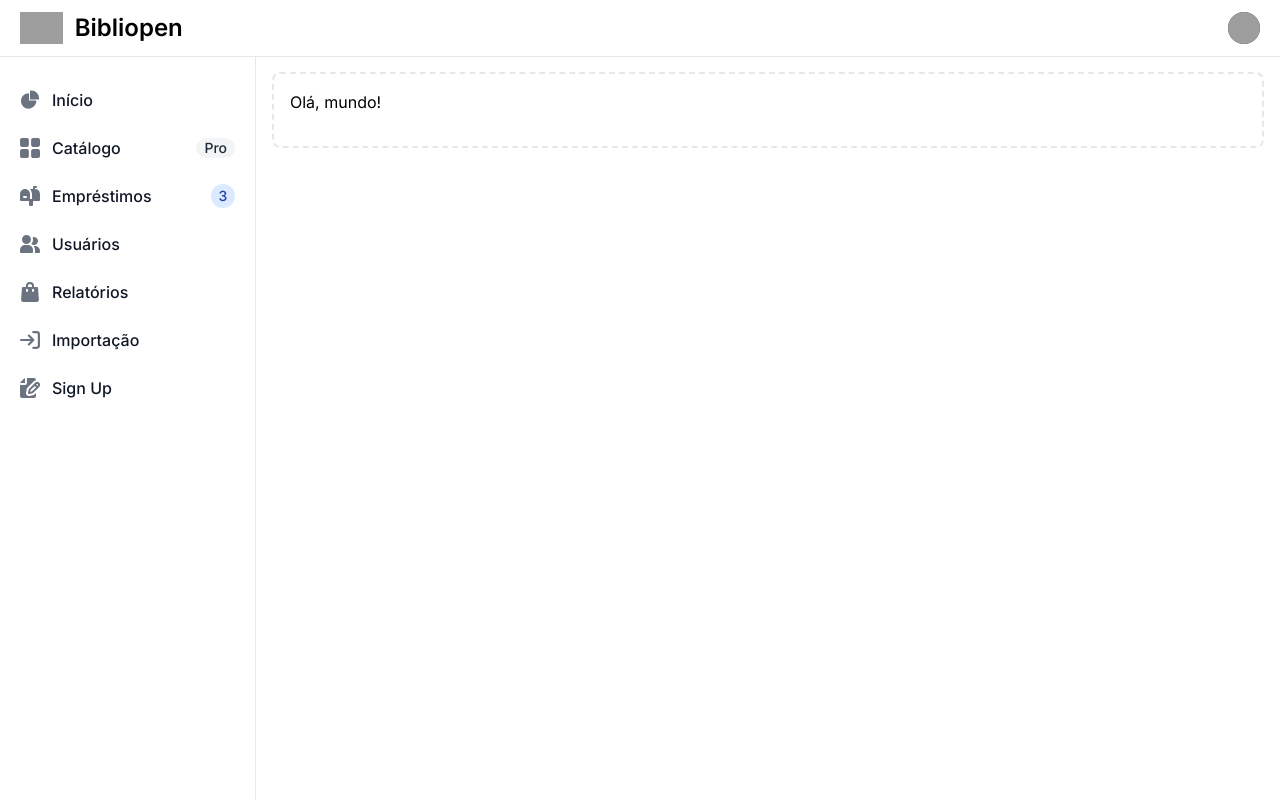
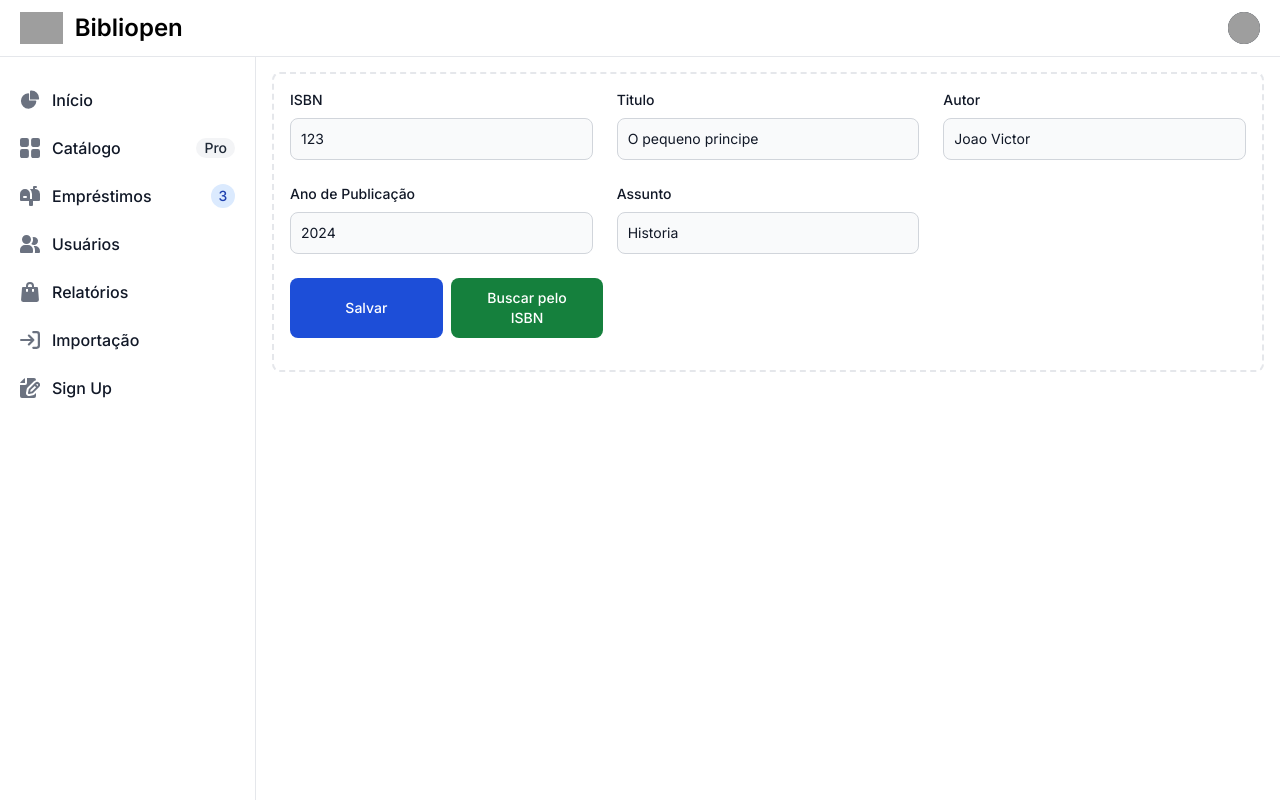
Before and after one commit to victorngl/bibliopen, a Next.js app: page / in a window 1280 px wide. Built offline with nearby package versions, Linux system fonts and the light colour scheme; grey boxes are pictures that could not be loaded.

Commit message:
[UPDATE] Types desnecessarios, teste do BookForm props book

```diff
--- a/package.json
+++ b/package.json
@@ -10,7 +10,8 @@
   },
   "dependencies": {
     "@prisma/client": "^5.3.1",
-    "next": "latest",
+    "axios": "^1.5.1",
+    "next": "^13.5.4",
     "react": "latest",
     "react-dom": "latest",
     "react-hook-form": "^7.47.0"
--- a/src/app/books/page.tsx
+++ b/src/app/books/page.tsx
@@ -6,7 +6,7 @@ import { useForm, SubmitHandler } from "react-hook-form";
 import useGetInfoByISBN from "@/hooks/useGetBookByISBN";
 
 interface BookFormProps {
-    book?: Book,
+    book?: Book
 }
 
 const BookForm: FC<BookFormProps> = ({ book }) => {
@@ -16,7 +16,14 @@ const BookForm: FC<BookFormProps> = ({ book }) => {
         defaultValues: book,
       });
 
-    const onSubmit: SubmitHandler<Book> = (data) => console.log(data)
+    const onSubmit: SubmitHandler<Book> = (data) => {
+        if(book) {
+            console.log('UPDATE')
+        }
+        else {
+            console.log('CREATE')
+        }
+    }
 
     const handleSearchISBN = async () => {
 
@@ -31,8 +38,6 @@ const BookForm: FC<BookFormProps> = ({ book }) => {
         }
 
     }
-
-    console.log('render')
 
     return (
         <>
@@ -134,7 +139,7 @@ const BookForm: FC<BookFormProps> = ({ book }) => {
                         type="submit"
                         className="text-white bg-blue-700 hover:bg-blue-800 focus:ring-4 focus:outline-none focus:ring-blue-300 font-medium rounded-lg text-sm w-full sm:w-auto px-5 py-2.5 text-center dark:bg-blue-600 dark:hover:bg-blue-700 dark:focus:ring-blue-800"
                     >
-                        Cadastrar
+                        Salvar
                     </button>
 
                     <button
--- a/src/app/page.tsx
+++ b/src/app/page.tsx
@@ -1,9 +1,20 @@
 import Navbar from "@/components/layout/navbar/Navbar"
+import BookForm from "./books/page"
 
 export default function Home() {
+
+  const book: Book = {
+    title: "O pequeno principe",
+    available: false,
+    author: "Joao Victor",
+    isbn: "123",
+    published_year: "2024",
+    subject: "Historia"
+  }
+
   return (
-   <>
-   <h1>Olá, mundo!</h1>
-   </>
+    <>
+      <h1><BookForm book={book} /></h1>
+    </>
   )
 }
--- a/src/types/Book.ts
+++ b/src/types/Book.ts
@@ -6,6 +6,5 @@ type Book = {
     published_year: string,
     genre?: string,
     available: boolean,
-    shelf_location: string,
     subject: string,
 }
```
Also changed, not shown: 1 other file (tests, documents, lock files or other folders).
